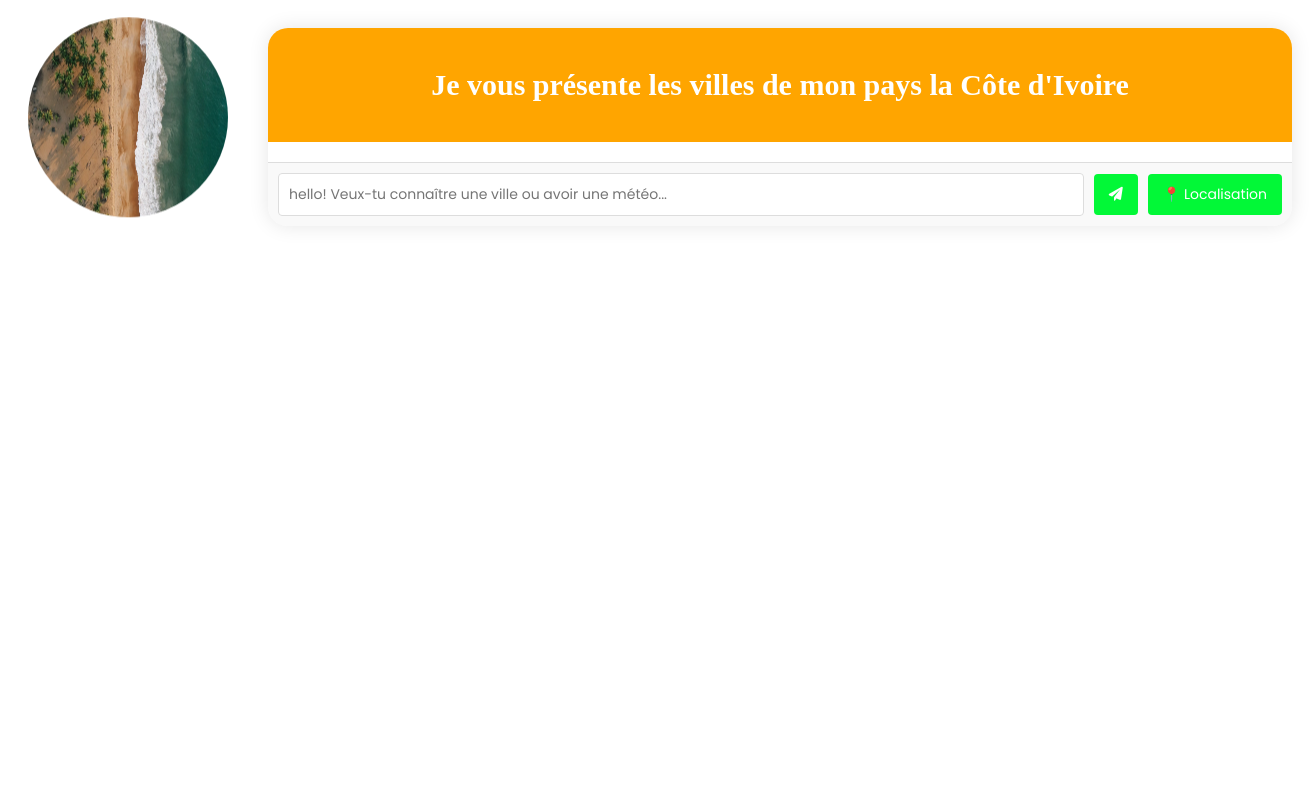
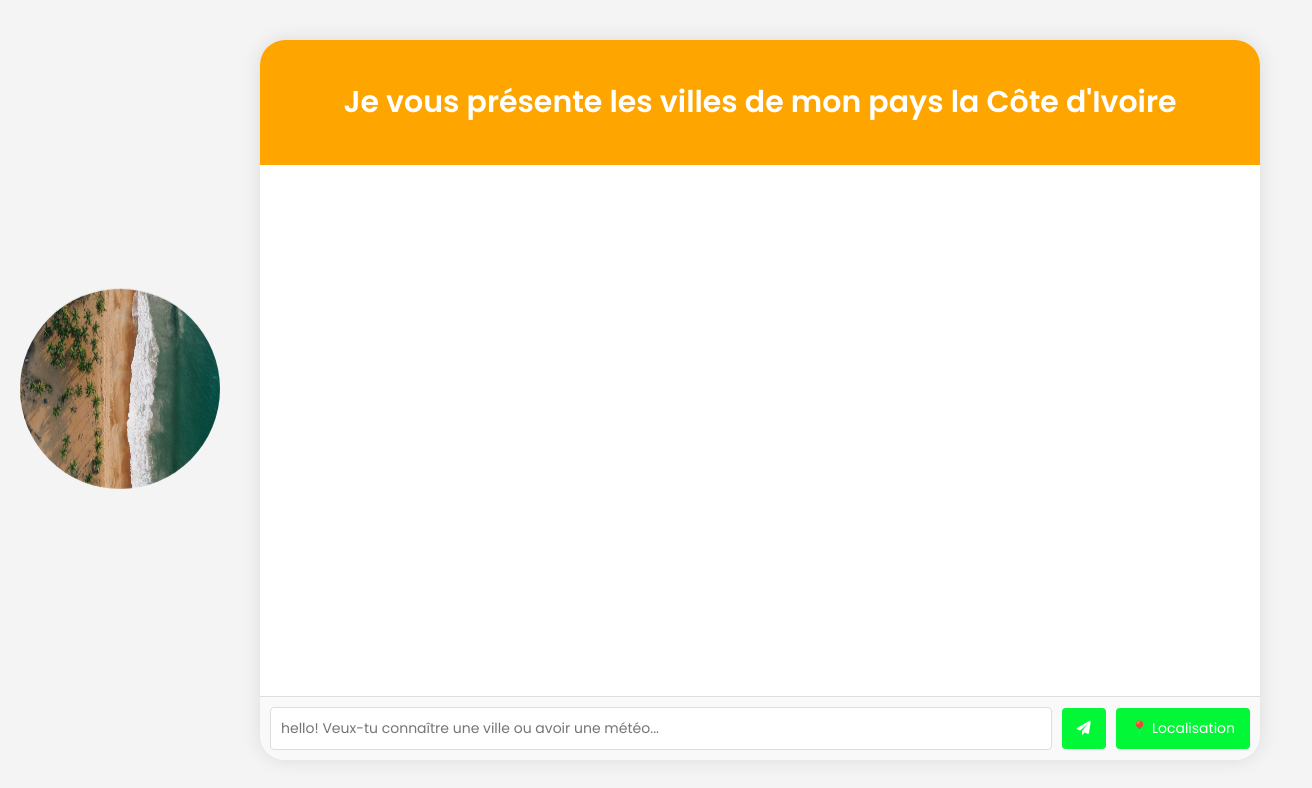
Before and after one commit to DevOpsGuy-Mosley/Projet-Chatbot-c-te-d-ivoire, a plain HTML site: page index.html in a window 1280 px wide. Shown: the whole page, 1312 px wide, since content can reach past the window. Drawn offline with Linux system fonts and the light colour scheme.

Commit message:
amélioration du body

```diff
--- a/styles.css
+++ b/styles.css
@@ -2,7 +2,7 @@
 @import url('https://fonts.googleapis.com/css2?family=Poppins:wght@400;500;600&display=swap');
 
 /* Styles de base pour les petits écrans (mobile-first) */
-.body {
+body {
     font-family: 'Poppins', sans-serif; /* Utiliser la police Poppins */
     background-color: #f4f4f4;
     display: flex;
@@ -55,7 +55,7 @@
 .chat-container {
     flex: 1; /* Prendre tout l'espace disponible */
     background-color: #fff;
-    border-radius: 20px; /* Bordures plus arrondies */
+    border-radius: 25px; /* Bordures plus arrondies */
     box-shadow: 0 0 20px rgba(0, 0, 0, 0.1); /* Ombre plus prononcée */
     overflow: hidden;
     display: flex;
```
